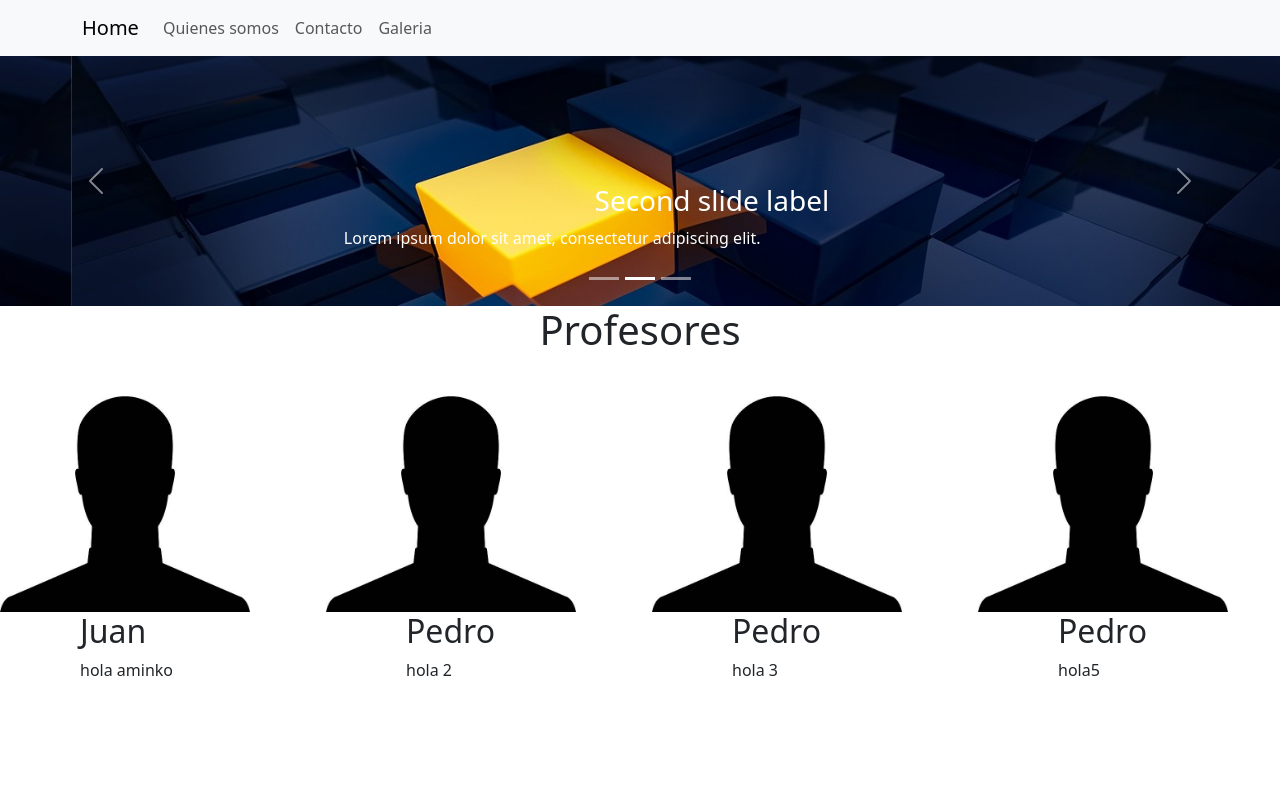
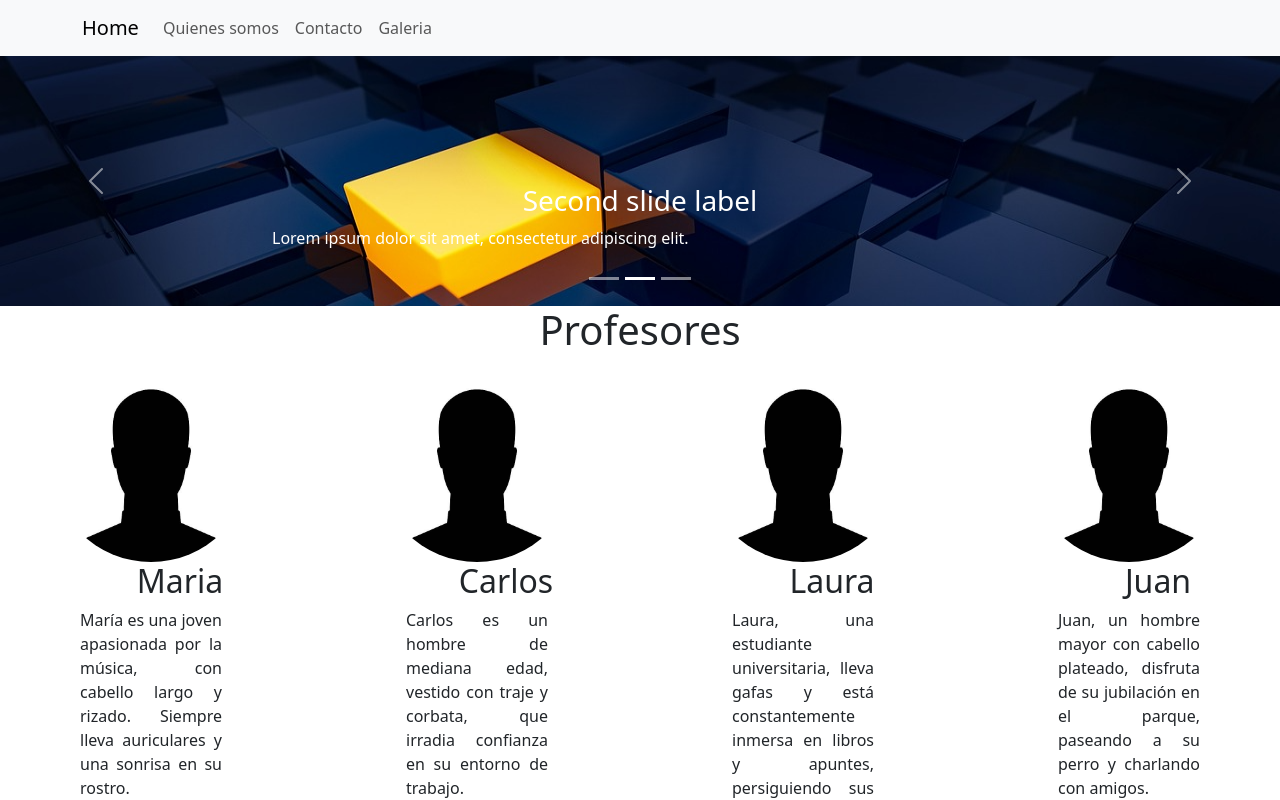
Before and after one commit to vicancino/web_develop, a React (Vite) app: page /about in a window 1280 px wide. Shown: the top 800 px of the page. Built offline with nearby package versions, Linux system fonts and the light colour scheme.

Commit message:
Quienes somos listo

```diff
--- a/package.json
+++ b/package.json
@@ -11,6 +11,7 @@
   },
   "dependencies": {
     "bootstrap": "^5.3.2",
+    "mdb-react-ui-kit": "^6.3.0",
     "react": "^18.2.0",
     "react-boostrap-carousel": "^3.0.0",
     "react-bootstrap": "^2.9.0",
--- a/src/components/about.tsx
+++ b/src/components/about.tsx
@@ -10,6 +10,10 @@ function about() {
     <div className='row'>
     {Data_personas.map(persona => <Person name={persona.nombre} img={persona.imagen} descripcion = {persona.descripcion}></Person>)}
     </div>
+    <h1>Ayudantes</h1>
+    <div className="row">
+    {Data_personas.map(persona => <Person name={persona.nombre} img={persona.imagen} descripcion = {persona.descripcion}></Person>)}
+    </div>
     </>
   )
 }
--- a/src/components/data_personas.tsx
+++ b/src/components/data_personas.tsx
@@ -1,23 +1,22 @@
 const Data = [
-    {nombre : "Juan",
-    descripcion: "hola aminko",
+    {nombre : "Maria",
+    descripcion: "María es una joven apasionada por la música, con cabello largo y rizado. Siempre lleva auriculares y una sonrisa en su rostro.",
     imagen: "src/assets/about_images/blank-person.jpg"},
 {
-    nombre: "Pedro",
-    descripcion: "hola 2",
+    nombre: "Carlos",
+    descripcion: "Carlos es un hombre de mediana edad, vestido con traje y corbata, que irradia confianza en su entorno de trabajo.",
     imagen: "src/assets/about_images/blank-person.jpg"
 },
 {
-    nombre: "Pedro",
-    descripcion: "hola 3",
+    nombre: "Laura",
+    descripcion: "Laura, una estudiante universitaria, lleva gafas y está constantemente inmersa en libros y apuntes, persiguiendo sus metas académicas.",
     imagen: "src/assets/about_images/blank-person.jpg"
 },
 {
-    nombre: "Pedro",
-    descripcion: "hola5",
+    nombre: "Juan",
+    descripcion: "Juan, un hombre mayor con cabello plateado, disfruta de su jubilación en el parque, paseando a su perro y charlando con amigos.",
     imagen: "src/assets/about_images/blank-person.jpg"
 }
-
 ]
 
 export default Data
--- a/src/components/gallery.tsx
+++ b/src/components/gallery.tsx
@@ -1,28 +1,13 @@
-import React from 'react'
-import Data from './activities'
+import React from "react";
+
 function gallery() {
   return (
-      <div className='App'>
-          <h2> View Images </h2>
-          <div className='container-fluid' >
-            <div className='row'>
-              {
-                Data.map((item)=>{
-                  return(
-                    <div key={item.id} className='col-6 col-md-4'>
-                    <img src={item.url}
-                          alt={`image_${item.url}`}
-                          height="200"
-                      />
-                    <br />ID:{item.id}
-                    </div>
-                  )
-                })
-              }
-            </div>
-          </div>
-        </div>
-  )
+    <>
+      <div>
+        <h1>Gallery</h1>
+      </div>
+    </>
+  );
 }
 
-export default gallery
+export default gallery;
--- a/src/components/persona.tsx
+++ b/src/components/persona.tsx
@@ -1,15 +1,17 @@
-import React from 'react'
-
+import React from "react";
+import './styles.css'
 function persona(props) {
   return (
     <>
-    <div className='col'>
-        <img src={props.img}/>
-        <h2>{props.name}</h2>
-        <p>{props.descripcion}</p>
-    </div>
+      <div className="col container-img">
+        <img className="rounded-circle" src={props.img} />
+        <div>
+          <h2 className="subtitle">{props.name}</h2>
+          <p className="description">{props.descripcion}</p>
+        </div>
+      </div>
     </>
-  )
+  );
 }
 
-export default persona
+export default persona;
--- /dev/null
+++ b/src/components/styles.css
@@ -0,0 +1,20 @@
+.rounded-circle{
+    max-width: 200px;
+    max-height: 200px;
+}
+
+.container-img{
+    text-align: center;
+}
+
+.description{
+    max-width: 300px;
+    max-height: 300px;
+    justify-content: center;
+}
+
+.subtitle{
+    max-width: 200px;
+    max-height: 300px;
+    text-align: center;
+}
```
Also changed, not shown: 1 other file (tests, documents, lock files or other folders).
